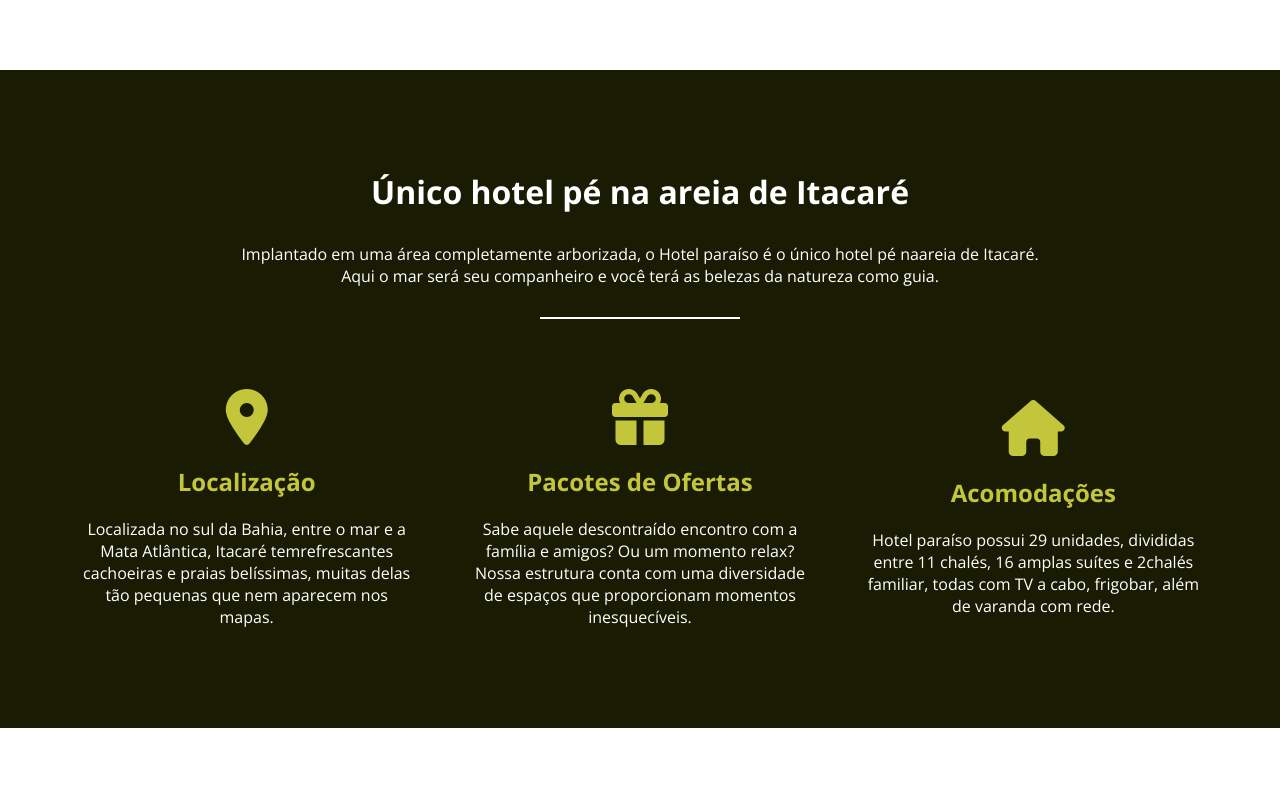
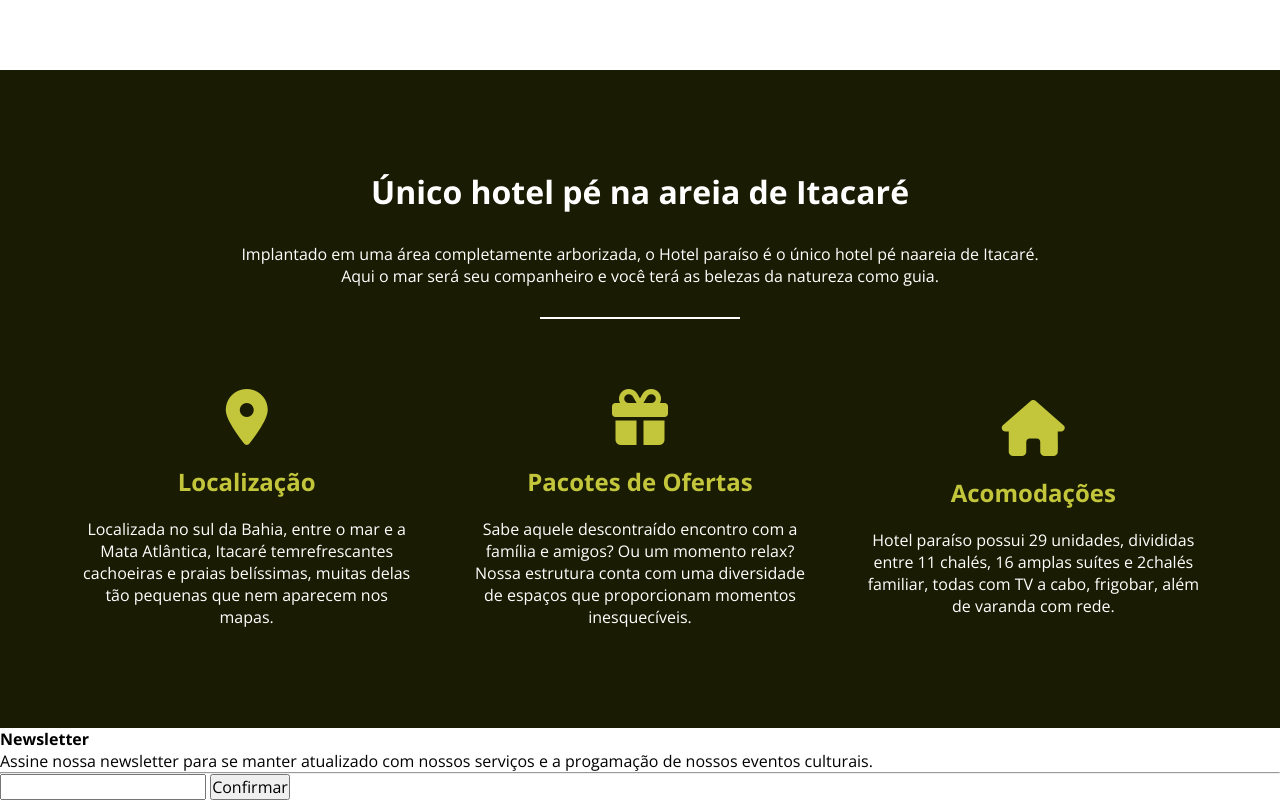
Before and after one commit to allangdasilva/projeto-site-hotel, a plain HTML site: page index.html in a window 1280 px wide. Shown: the part 1849-2649 px from the top of the page. Before the commit the page ends 2577 px from the top, so only its background shows below. Drawn offline with nearby package versions, Linux system fonts and the light colour scheme.

Commit message:
Criação da quarta section

```diff
--- a/index.html
+++ b/index.html
@@ -59,6 +59,15 @@
                 </li>
             </ul>
         </section>
+        <section class="section04">
+            <h3>Newsletter</h3>
+            <p>Assine nossa newsletter para se manter atualizado com nossos serviços e a progamação de nossos eventos culturais.</p>
+            <hr>
+            <form action="">
+                <input type="email" name="email" id="iemail">
+                <button>Confirmar</button>
+            </form>
+        </section>
     </main>
     <script src="https://kit.fontawesome.com/c0a77e3bb7.js" crossorigin="anonymous"></script>
 </body>
```
